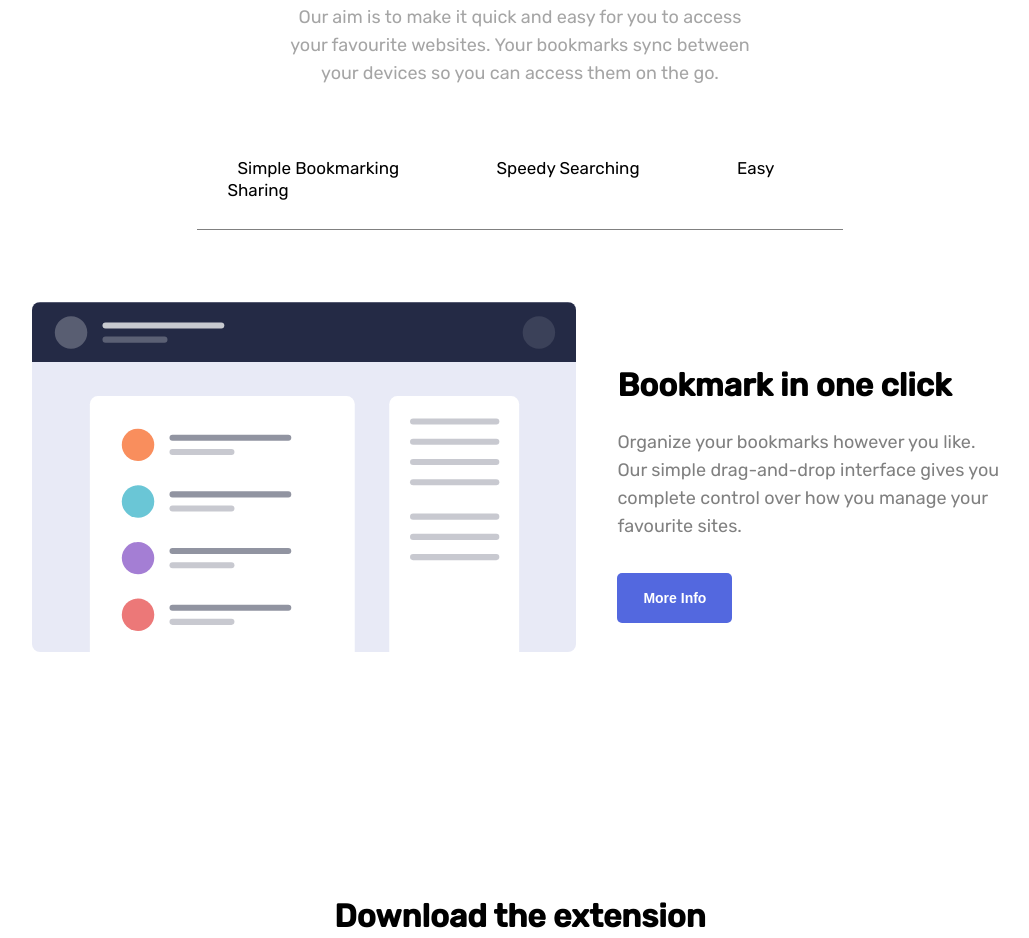
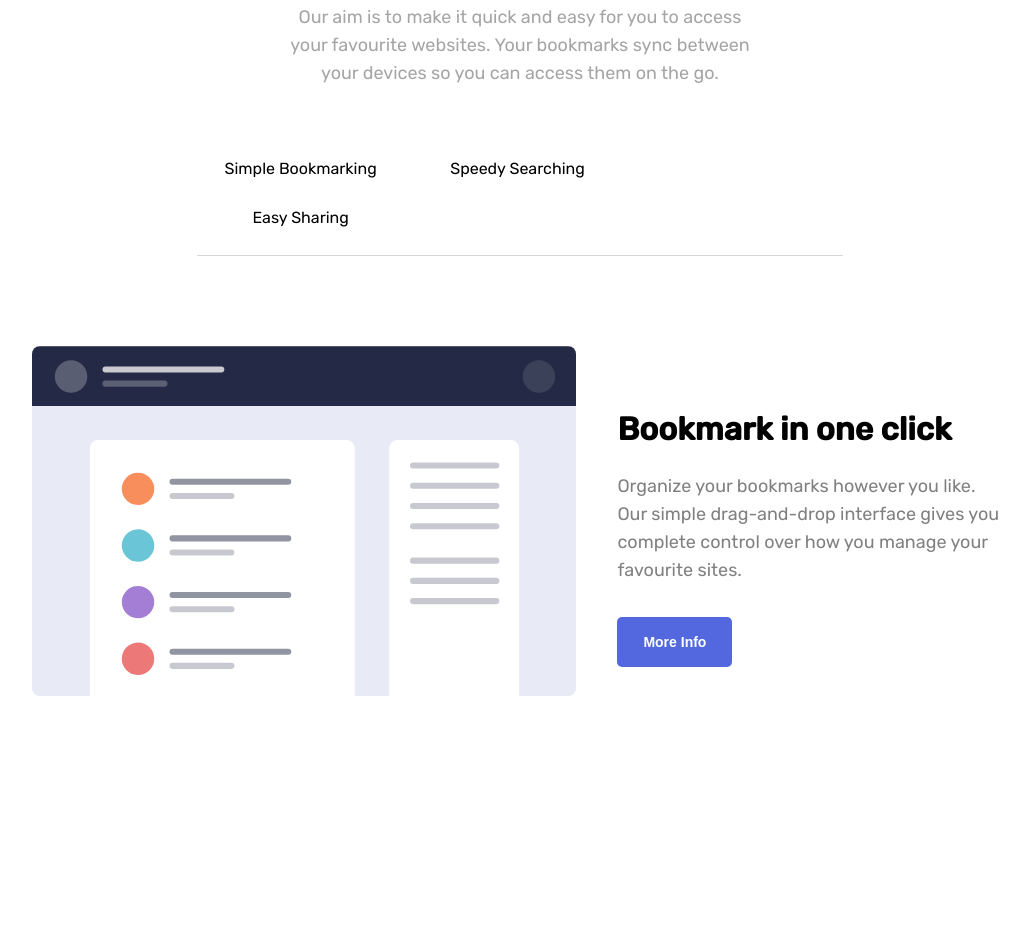
Before and after one commit to JamesN96/Bookmark-landing-page, a plain HTML site: page index.html in a window 1280 px wide. Shown: the part 1295-2233 px from the top of the page, without its empty margins (120-1149 px from the left). Drawn offline with Linux system fonts and the light colour scheme.

Commit message:
Restyle the li and ul elements of the features nav

```diff
--- a/css/style.css
+++ b/css/style.css
@@ -47,6 +47,10 @@ a:visited {
 a:hover {
     color: hsl(0, 94%, 66%);
 }
+
+/* .active {
+    border-bottom: 3px solid hsl(0, 94%, 66%);
+} */
 
 /* Header */
 
@@ -183,24 +187,26 @@ header nav button:hover {
 /* Features Nav */
 
 #features-nav {
-    border-bottom: 1px solid gray;
     width: 63%;
     margin: 0 auto;
     margin-top: 70px;
 }
 
 #features-nav ul {
+    border-bottom: 1px solid rgb(216, 216, 216);
     list-style: none;
+    width: 100%;
     padding: 0px;
-    padding-bottom: 10px;
-    margin-left: 30px;
 }
 
 #features-nav ul li {
-    display: inline;
-    padding-right: 83px;
-    font-size: 17px;
-    margin-left: 10px;
+    padding-bottom: 28px;
+    padding-right: 6px;
+    display: inline-block;
+    font-size: 16px;
+    margin-left: 0px;
+    text-align: center;
+    width: 32%;
 }
 
 /* Features Tabs */
```
